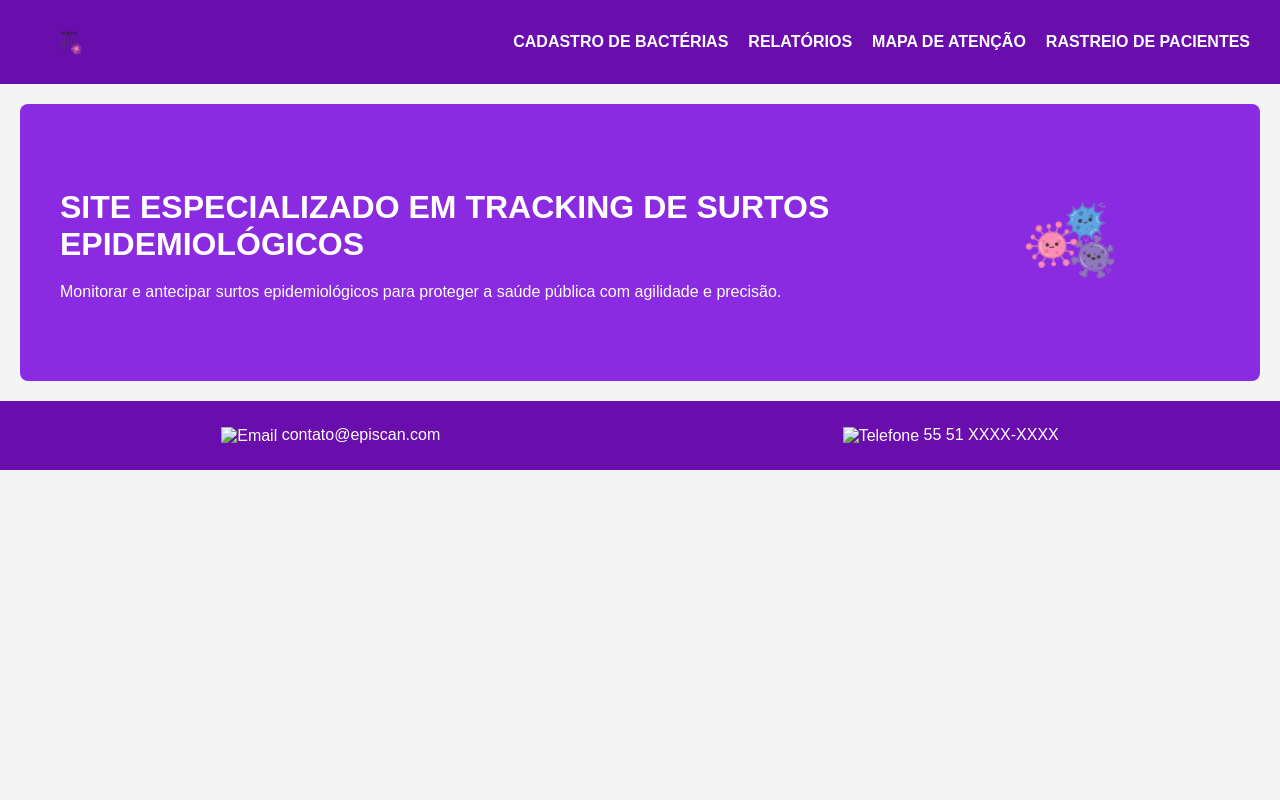
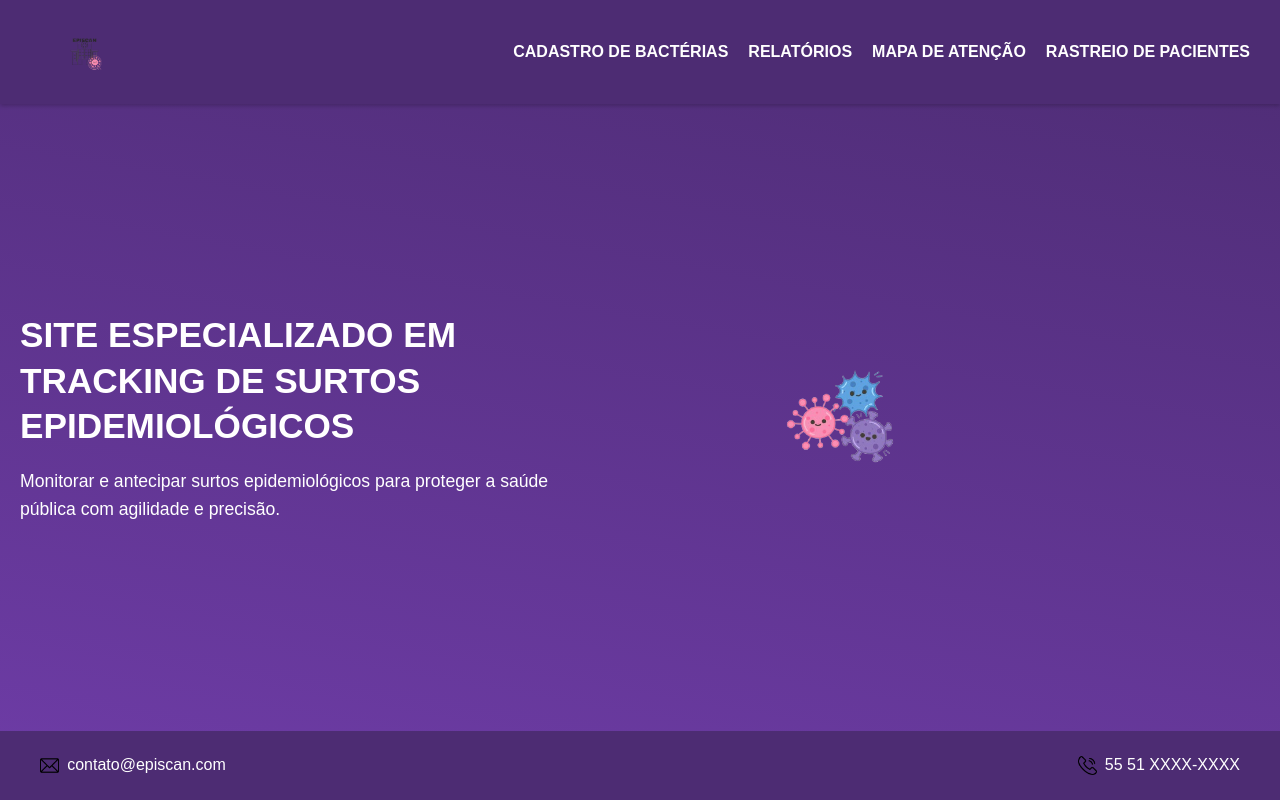
Before and after one commit to RichardSevero/EPISCAN, a plain HTML site: page index.html in a window 1280 px wide. Drawn offline with Linux system fonts and the light colour scheme.

Commit message:
organizando 1.0

```diff
--- /dev/null
+++ b/css/style.css
@@ -0,0 +1,149 @@
+body {
+    font-family: sans-serif;
+    margin: 0;
+    /* Gradiente atualizado: de um roxo claro para o roxo escuro do header/footer */
+    background: linear-gradient(10deg, #6e3ca7, #4D2C73);
+    color: white;
+    display: flex;
+    flex-direction: column;
+    min-height: 100vh;
+}
+
+header {
+    background-color: #4D2C73; /* Roxo escuro e sólido para o header */
+    color: white;
+    padding: 15px 30px;
+    display: flex;
+    justify-content: space-between;
+    align-items: center;
+    box-shadow: 0 2px 4px rgba(0,0,0,0.2);
+}
+
+header .logo img {
+    height: 70px; /* Logo maior */
+    width: auto;
+}
+
+header .logo span { /* Se estiver usando texto para o logo */
+    font-size: 28px; /* Aumentar tamanho se for texto */
+    font-weight: bold;
+    color: white;
+}
+
+header nav ul {
+    list-style: none;
+    margin: 0;
+    padding: 0;
+    display: flex;
+}
+
+header nav ul li {
+    margin-left: 20px;
+}
+
+header nav ul li a {
+    color: white;
+    text-decoration: none;
+    font-weight: bold;
+}
+
+/* Conteúdo Principal da Página */
+.page-main-content {
+    flex-grow: 1;
+    display: flex;
+    flex-direction: column;
+    justify-content: center;
+    align-items: left;
+    padding: 40px 20px;
+}
+
+.content-container {
+    max-width: 1000px;
+    width: 100%;
+}
+
+.home-intro {
+    display: flex;
+    align-items: center;
+    gap: 60px; /* Aumentado o espaço para empurrar a imagem mais para a direita */
+    color: white;
+}
+
+.home-intro .text-content {
+    flex: 1;
+}
+
+.home-intro .text-content h1 {
+    font-size: 2.2em;
+    margin-top: 0;
+    margin-bottom: 15px;
+    line-height: 1.3;
+}
+
+.home-intro .text-content p {
+    font-size: 1.1em;
+    line-height: 1.6;
+    margin-bottom: 0;
+}
+
+.home-intro .image-content img {
+    max-width: 360px; /* Ícones COVID maiores */
+    height: auto;
+    display: block;
+}
+
+/* Estilos do rodapé */
+footer {
+    background-color: #4D2C73; /* Mesmo roxo escuro e sólido do header */
+    color: white;
+    padding: 20px 30px;
+    display: flex;
+    justify-content: space-between;
+    align-items: center;
+    width: 100%;
+    box-sizing: border-box;
+}
+
+footer p {
+    margin: 5px 10px;
+    display: flex;
+    align-items: center;
+}
+
+.footer-icon {
+    height: 1.2em;
+    margin-right: 8px;
+}
+
+/* --- Mantenha o restante dos seus estilos para outras páginas e elementos --- */
+/* Exemplo: .form-section, .button, etc. */
+
+.form-section {
+    background-color: rgba(0, 0, 0, 0.1);
+    padding: 20px;
+    border-radius: 5px;
+    margin-bottom: 20px;
+}
+
+.form-columns {
+    display: flex;
+    gap: 20px;
+}
+
+.form-columns .column {
+    flex: 1;
+}
+
+.button {
+    background-color: #4CAF50;
+    color: white;
+    padding: 10px 20px;
+    border: none;
+    border-radius: 4px;
+    cursor: pointer;
+    font-size: 16px;
+}
+
+.button:hover {
+    background-color: #45a049;
+}
--- a/index.html
+++ b/index.html
@@ -4,12 +4,12 @@
         <meta charset="UTF-8">
         <meta name="viewport" content="width=device-width, initial-scale=1.0">
         <title>EPISCAN - Tracking de Surtos Epidemiológicos</title>
-    <link rel="stylesheet" href="style.css">
+        <link rel="stylesheet" href="css/style.css">
     </head>
 <body>
     <header>
         <div class="logo">
-            <img src="logo.png" alt="EPISCAN Logo">
+            <img src="img/logo.png" alt="EPISCAN Logo">
             </div>
         <nav>
             <ul>
@@ -20,21 +20,22 @@
             </ul>
         </nav>
     </header>
-    <div class="main-content">
-        <div class="container home-intro">
+
+    <main class="page-main-content">
+        <div class="content-container home-intro">
             <div class="text-content">
                 <h1>SITE ESPECIALIZADO EM TRACKING DE SURTOS EPIDEMIOLÓGICOS</h1>
                 <p>Monitorar e antecipar surtos epidemiológicos para proteger a saúde pública com agilidade e precisão.</p>
             </div>
             <div class="image-content">
-                <img src="covids.png" alt="Ícones de vírus">
+                <img src="img/covids.png" alt="Ícones de vírus">
             </div>
         </div>
-    </div>
+    </main>
 
     <footer>
-        <p><img src="img/icone_email.svg" alt="Email" style="height:1em; vertical-align:middle;"> contato@episcan.com</p>
-        <p><img src="img/icon_telefone.svg" alt="Telefone" style="height:1em; vertical-align:middle;"> 55 51 XXXX-XXXX</p>
+        <p><img src="img/icone_email.png" alt="Email" class="footer-icon"> contato@episcan.com</p>
+        <p><img src="img/icone_telefone.png" alt="Telefone" class="footer-icon"> 55 51 XXXX-XXXX</p>
     </footer>
 </body>
 </html>
--- a/style.css
+++ /dev/null
@@ -1,158 +0,0 @@
-@import url('https://fonts.googleapis.com/css2?family=Open+Sans:wght@300;400;600&display=swap');
-
-body {
-    font-family: sans-serif;
-    margin: 0;
-    background-color: #f4f4f4; /* Um cinza claro para o fundo geral */
-    color: #333;
-}
-
-header {
-    background-color: #6a0dad; /* Roxo predominante das imagens */
-    color: white;
-    padding: 15px 30px;
-    display: flex;
-    justify-content: space-between;
-    align-items: center;
-}
-
-header .logo img {
-    height: 50px; /* Ajuste conforme o tamanho do seu logo */
-}
-
-header nav ul {
-    list-style: none;
-    margin: 0;
-    padding: 0;
-    display: flex;
-}
-
-header nav ul li {
-    margin-left: 20px;
-}
-
-header nav ul li a {
-    color: white;
-    text-decoration: none;
-    font-weight: bold;
-}
-
-.main-content {
-    padding: 20px;
-    margin: 20px;
-    background-color: #8A2BE2; /* Um roxo um pouco mais claro para o conteúdo principal */
-    border-radius: 8px;
-    color: white; /* Texto branco para contraste */
-}
-
-.main-content h1, .main-content h2 {
-    text-align: left;
-    margin-bottom: 20px;
-}
-
-.container {
-    max-width: 1200px;
-    margin: auto;
-    padding: 20px;
-}
-
-.home-intro {
-    display: flex;
-    align-items: center;
-    gap: 30px;
-}
-
-.home-intro .text-content {
-    flex: 1;
-}
-
-.home-intro .image-content img {
-    max-width: 300px; /* Ajuste o tamanho das imagens dos vírus */
-    height: auto;
-}
-
-
-.form-section {
-    background-color: #6a0dad; /* Cor de fundo dos formulários */
-    padding: 20px;
-    border-radius: 5px;
-    margin-bottom: 20px;
-}
-
-.form-section label {
-    display: block;
-    margin-bottom: 5px;
-    font-weight: bold;
-}
-
-.form-section input[type="text"],
-.form-section input[type="date"],
-.form-section select {
-    width: calc(100% - 22px); /* Ajusta para padding e borda */
-    padding: 10px;
-    margin-bottom: 15px;
-    border: 1px solid #ccc;
-    border-radius: 4px;
-    box-sizing: border-box;
-}
-
-.form-columns {
-    display: flex;
-    gap: 20px;
-}
-
-.form-columns .column {
-    flex: 1;
-}
-
-
-.button {
-    background-color: #4CAF50; /* Verde para botões de ação */
-    color: white;
-    padding: 10px 20px;
-    border: none;
-    border-radius: 4px;
-    cursor: pointer;
-    font-size: 16px;
-}
-
-.button:hover {
-    background-color: #45a049;
-}
-
-.csv-info {
-    margin-left: 10px;
-    font-style: italic;
-}
-
-.map-container img {
-    max-width: 100%;
-    height: auto;
-    border: 1px solid #ccc;
-}
-
-.search-result {
-    background-color: #e0e0e0; /* Cinza claro para a área de resultado */
-    padding: 20px;
-    min-height: 150px;
-    border-radius: 4px;
-    color: #333; /* Texto escuro para contraste */
-}
-
-footer {
-    background-color: #6a0dad; /* Roxo predominante */
-    color: white;
-    text-align: center;
-    padding: 20px;
-    position: relative; /* pode ser fixed se quiser sempre visível */
-    bottom: 0;
-    width: 100%;
-    box-sizing: border-box;
-    display: flex;
-    justify-content: space-around;
-    align-items: center;
-}
-
-footer p {
-    margin: 5px 0;
-}
```
Also changed, not shown: img/Logo.png (renamed from Logo.png), img/covids.png (renamed from covids.png), img/icone_email.png (renamed from icone_email.png), img/icone_telefone.png (renamed from icone_telefone.png). Lines whose indentation alone changed are shown as unchanged.
